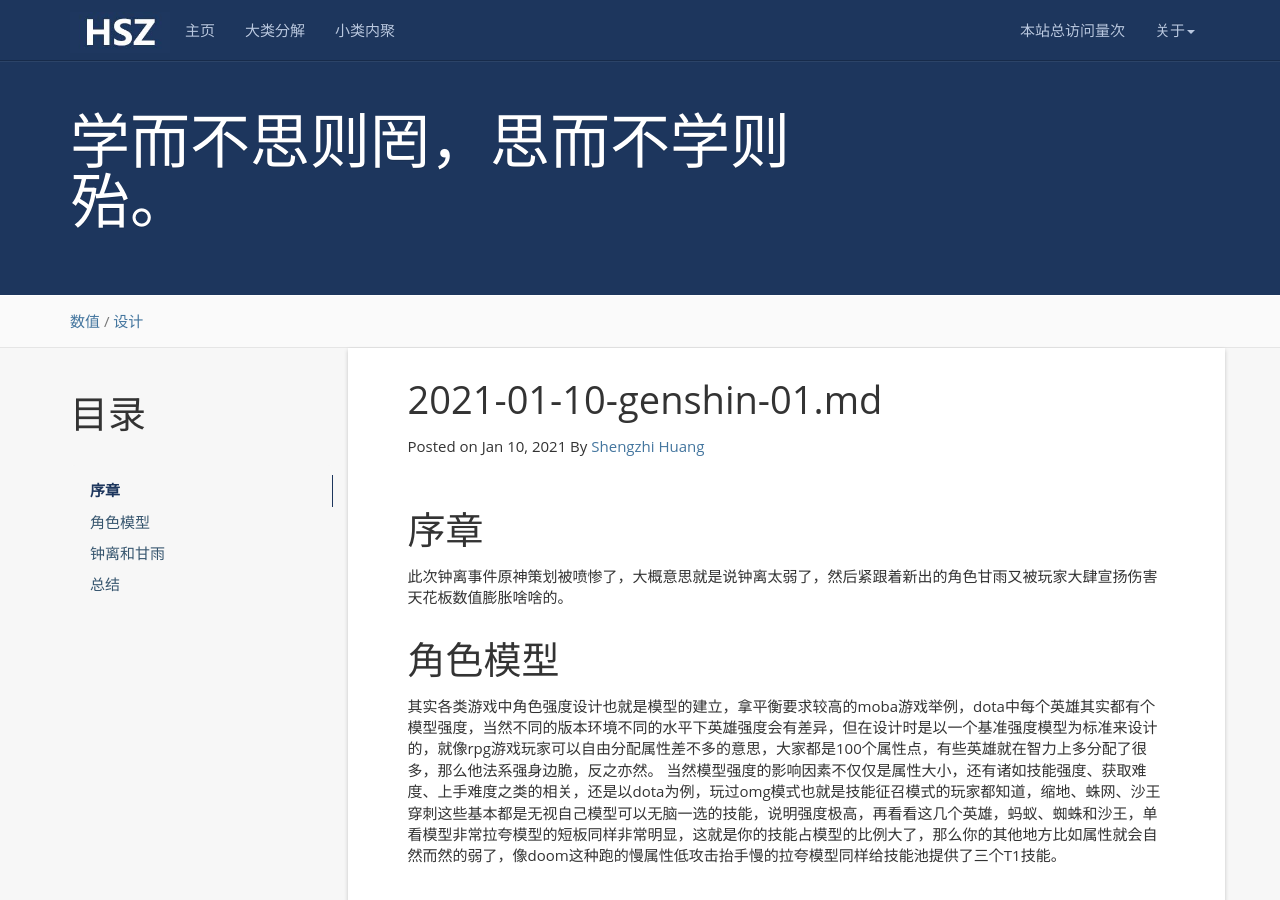
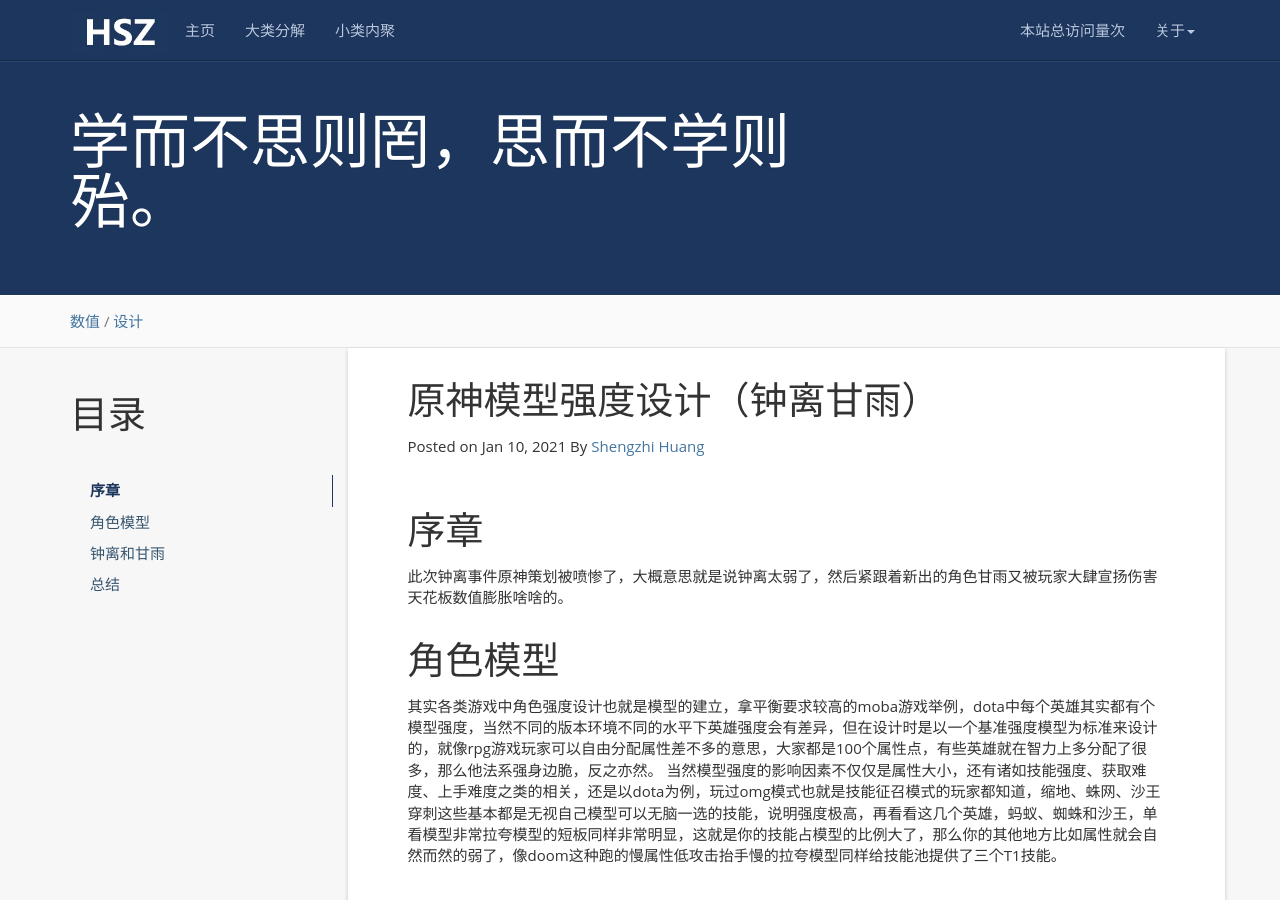
Before and after one commit to hsz19941021/hsz19941021.github.io, a Jekyll site: the page built from _posts/2021-01-10-genshin-01.md, in a window 1280 px wide and 900 px high. Built offline with Jekyll 4.4.1, drawn with Linux system fonts in a browser that asks for light colours; nearby versions of some CDN libraries; a script that is not in the unit is left out; comment, search, counter and statistics services are not loaded.

Commit message:
修改文件: _posts/2021-01-10-genshin-01.md

```diff
--- a/_posts/2021-01-10-genshin-01.md
+++ b/_posts/2021-01-10-genshin-01.md
@@ -1,6 +1,6 @@
 ---
 layout: post
-title: 2021-01-10-genshin-01.md
+title: 原神模型强度设计（钟离甘雨）
 date:   2021-01-10
 categories: 数值
 tag: 设计
```
